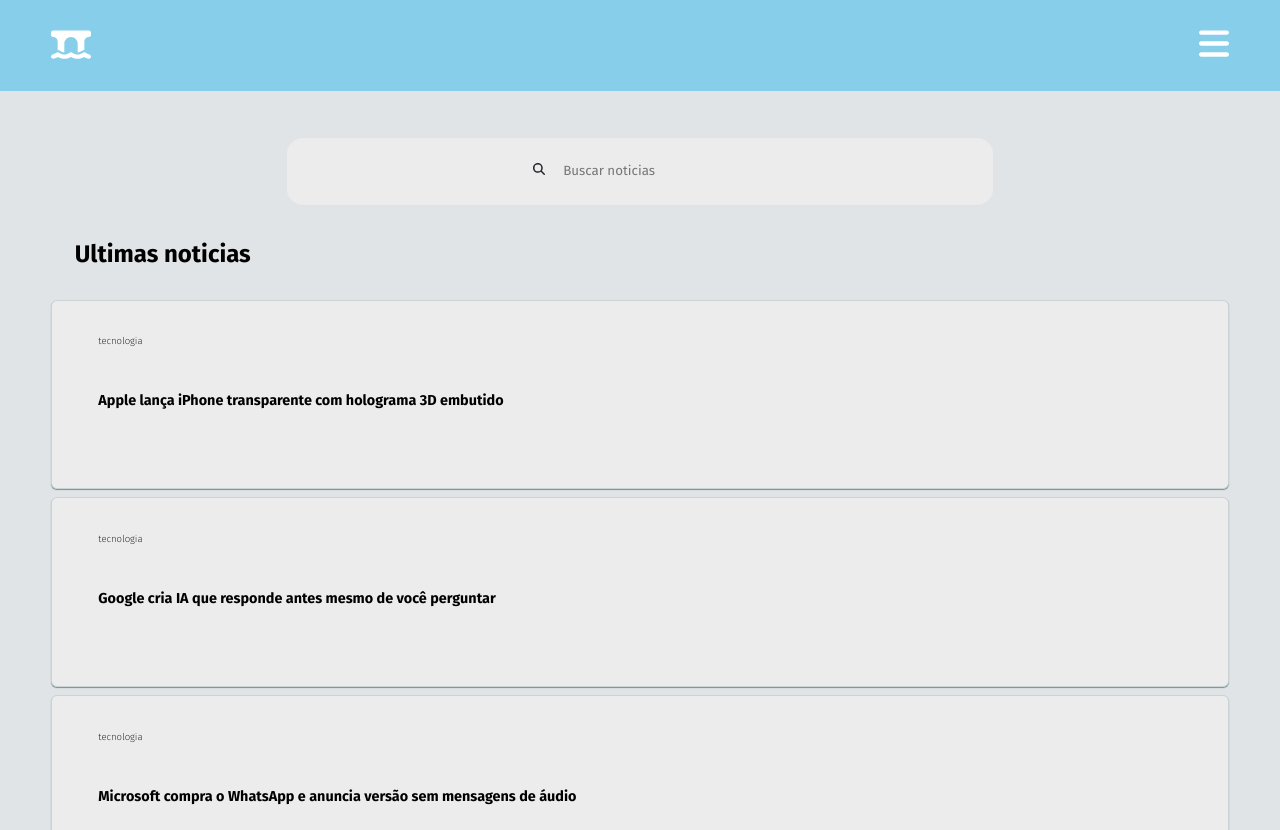
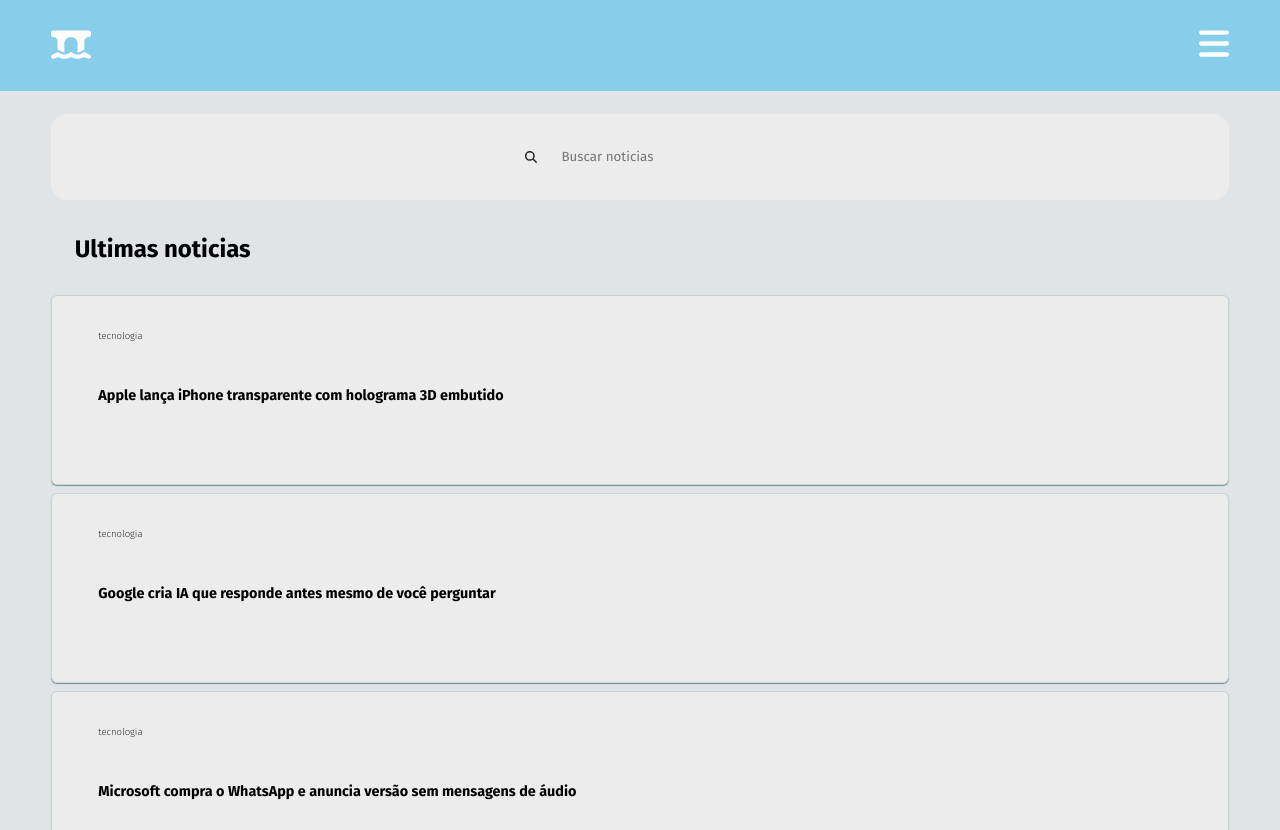
Before and after one commit to rodrigosteps/MobilePage, a plain HTML site: page index.html in a window 1280 px wide. Shown: the top 830 px of the page. Drawn offline with Linux system fonts and the light colour scheme.

Commit message:
Update style.css

```diff
--- a/style.css
+++ b/style.css
@@ -24,7 +24,6 @@
 
 body{
     background-color: var(--background-color);
-
 }
 /*navigation style*/
 .navigation{
@@ -56,12 +55,15 @@ margin: 1% 4%;
     }
 
     .search {
+        display: flex;
+        justify-content: center;
+        gap: 1px;
         text-align: center;
         background-color: #ececec;
         border-radius: 16px;
         padding: 1% 1%;
-        margin: 4% auto 0 auto;
-        width: 60%;
+        margin: 2% auto 0 auto;
+        width: 100%;
     }
 
 
```
